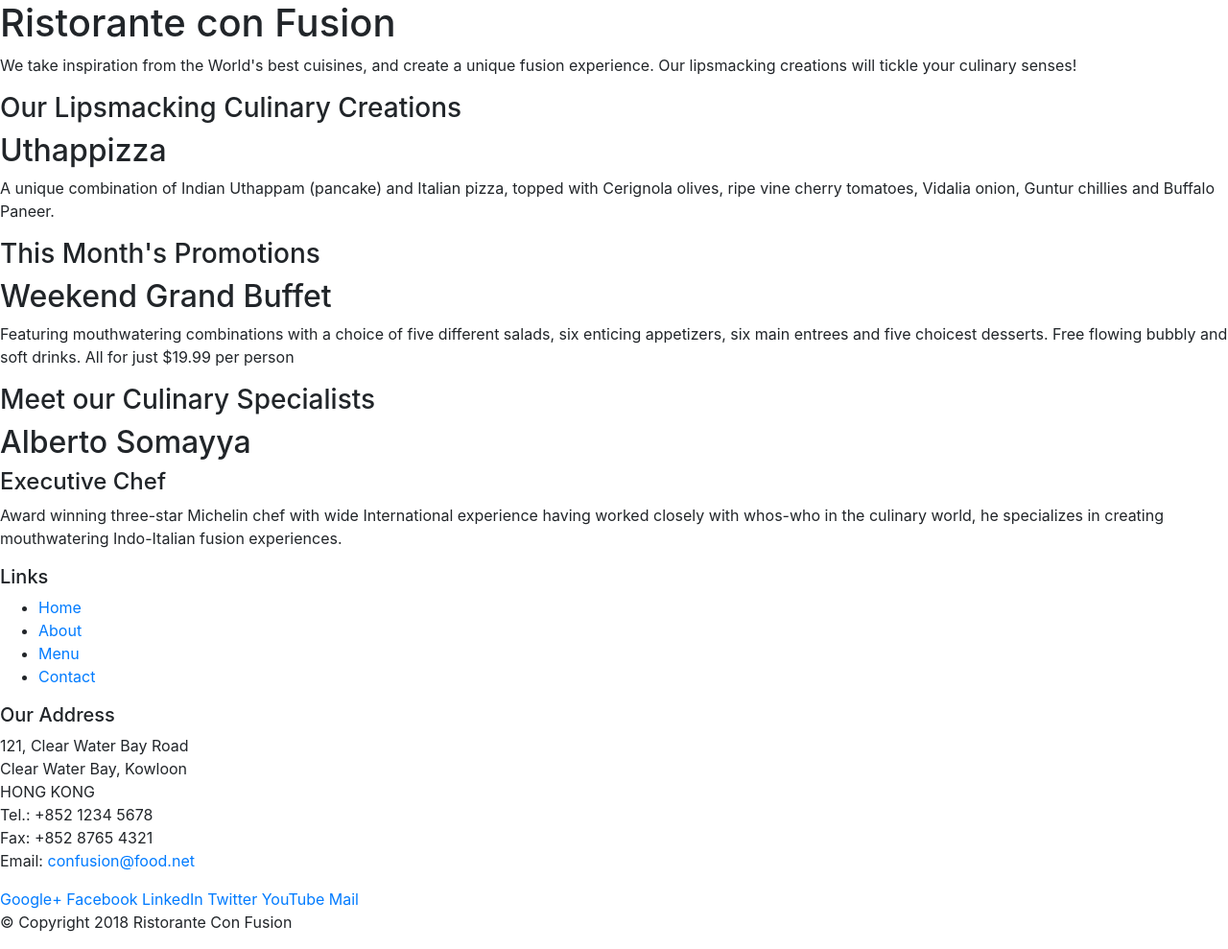
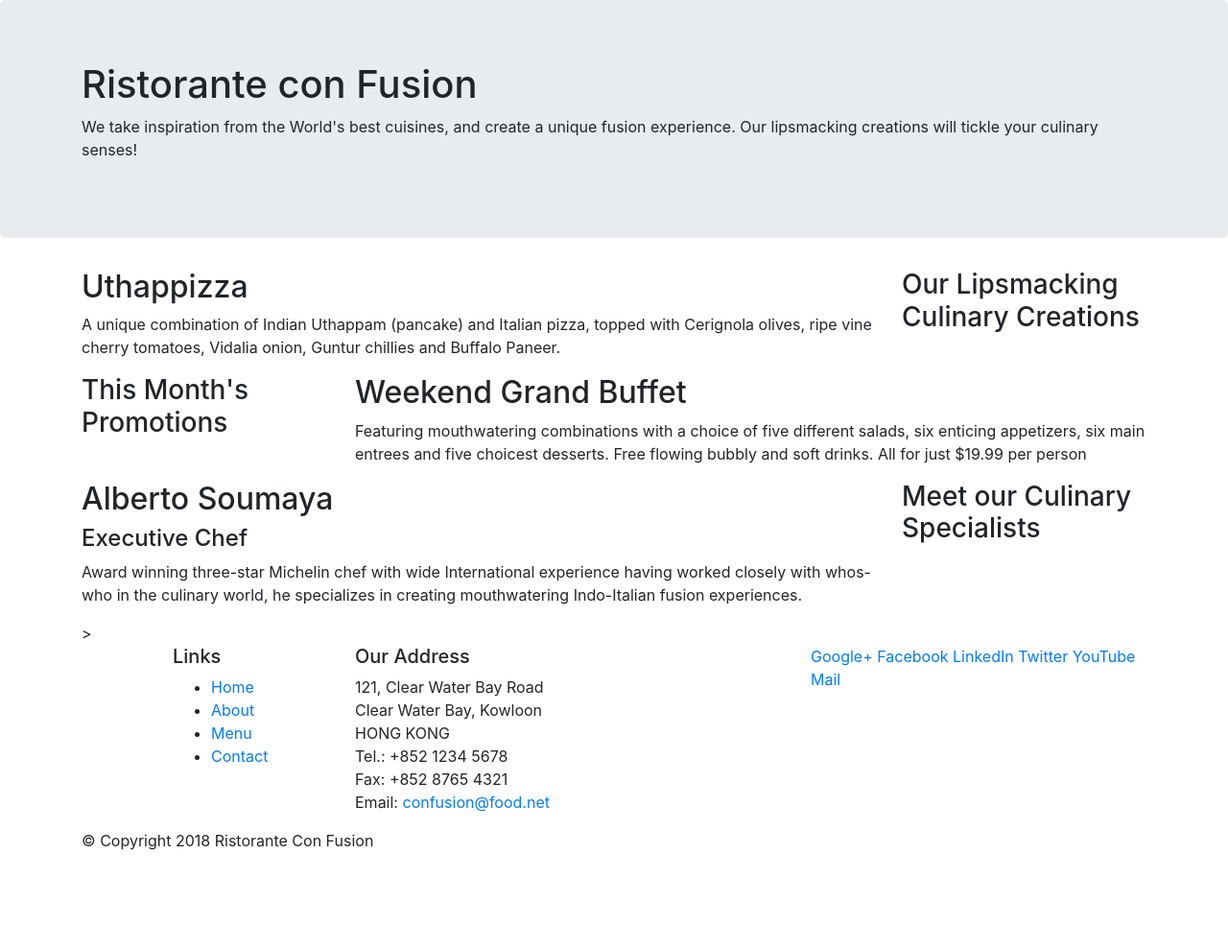
Before and after one commit to mahlahj/Initial_Setup, a website: page index.html in a window 1280 px wide. Shown: the whole page at 96% size. After the commit the page ends 904 px from the top, so only its background shows below. Drawn offline with nearby package versions, Linux system fonts and the light colour scheme.

Commit message:
Bootstrap Grid Part One

```diff
--- a/index.html
+++ b/index.html
@@ -2,60 +2,77 @@
 <html lang="en">
 
 <head>
-    <!--This was added as per request from the tutor. Also Must be done to use BS4-->
-    <!-- Required meta tags always come first -->
+    <!--2.- This was added as per request from the tutor. Also Must be done to use BootStrap4-->
+    <!--2.- Required meta tags always come first -->
     <meta charset="utf-8">
     <meta name="viewport" content="width=device-width, initial-scale=1, shrink-to-fit=no">
+    <!--3.- The above metatag makes our site responsive.-->
     <meta http-equiv="x-ua-compatible" content="ie=edge">
 
-    <!-- Bootstrap CSS -->
+    <!--2.- Bootstrap CSS -->
     <link rel="stylesheet" href="node_modules/bootstrap/dist/css/bootstrap.min.css">
     <title>Ristorante Con Fusion</title>
 </head>
 
 <body>
-
-    <header>
-        <div>
-            <div>
-                <div>
+<!--3.- We create a "Jumbotron" class onto the header.-->
+<!--3.- That will set apart the content of the header apart from the rest of the page.-->
+    <header class="jumbotron">
+<!--3.- Apply a container to this div to constrain it.-->
+        <div class="container">
+<!--3.- Apply a row to this div to constrain it.-->
+            <div class="row">
+<!--3.- Apply a column to certain values.-->
+                <div class="col-12 col-sm-16">
                     <h1>Ristorante con Fusion</h1>
                     <p>We take inspiration from the World's best cuisines, and create a unique fusion experience. Our lipsmacking creations will tickle your culinary senses!</p>
                 </div>
-                <div>
+<!--3.- Apply a column to certain values.-->
+                <div class="col-12 col-sm">
                 </div>
             </div>
         </div>
     </header>
-
-    <div>
-        <div>
-            <div>
+<!--3.- Using a container class.-->
+<!--3.- Modify the next div to add class and, then, divide each different div into rows.-->
+    <div class="container">
+        <div class="row">
+<!--3.- Apply a column to certain values.-->
+<!--3A.- Using Order with Column Layout Classes <order-sm-last/first>.-->
+<!--3A.- Those "invert" the viewing order of the headers and its paragraphs.-->
+            <div class="col-12 col-sm-4 order-sm-last col-md-3">
                 <h3>Our Lipsmacking Culinary Creations</h3>
             </div>
-            <div>
+<!--3.- Apply a column to occupy the remaining columns not used above-->
+            <div class="col col-sm order-sm-first col-md">
                 <h2>Uthappizza</h2>
                 <p>A unique combination of Indian Uthappam (pancake) and Italian pizza, topped with Cerignola olives, ripe vine cherry tomatoes, Vidalia onion, Guntur chillies and Buffalo Paneer.</p>
             </div>
         </div>
 
-
-        <div>
-            <div>
+<!--3.- Same as above numbered commentary on rows.-->
+        <div class="row">
+<!--3.- Apply a column to certain values.-->
+            <div class="col-12 col-sm-4 col-md-3">
                 <h3>This Month's Promotions</h3>
             </div>
-            <div>
+<!--3.- Apply a column to occupy the remaining columns not used above-->
+            <div class="col col-sm col-md">
                 <h2>Weekend Grand Buffet</h2>
                 <p>Featuring mouthwatering combinations with a choice of five different salads, six enticing appetizers, six main entrees and five choicest desserts. Free flowing bubbly and soft drinks. All for just $19.99 per person </p>
             </div>
         </div>
-
-        <div>
-            <div>
+<!--3.- Same as above numbered commentary on rows.-->
+        <div class="row">
+<!--3.- Apply a column to certain values.-->
+<!--3A.- Using Order with Column Layout Classes <order-sm-last/first>.-->
+<!--3A.- Those "invert" the viewing order of the headers and its paragraphs.-->
+            <div class="col-12 col-sm-4 order-sm-last col-md-3">
                 <h3>Meet our Culinary Specialists</h3>
             </div>
-            <div>
-                <h2>Alberto Somayya</h2>
+<!--3.- Apply a column to occupy the remaining columns not used above.-->
+            <div class="col col-sm order-sm-first col-md">
+                <h2>Alberto Soumaya</h2>
                 <h4>Executive Chef</h4>
                 <p>Award winning three-star Michelin chef with wide International experience having worked closely with whos-who in the culinary world, he specializes in creating mouthwatering Indo-Italian fusion experiences. </p>
             </div>
@@ -63,9 +80,14 @@
     </div>
 
     <footer>
-        <div>
-            <div>
-                <div>
+<!--3.- Exact same as above commentary on containers.--->
+        <div class="container">
+<!--3.- Exact same as above commentary on rows.-->>
+            <div class="row">
+<!--3.- For small will use 4 and small to extralarge 2 columns.-->
+<!--3B.-Using Offset with Column Layout Classes <offset-1> (1 value to move).-->
+<!--3B.- That "moves" the viewing order by 1 column of the unordered list/list items.-->
+                <div class="col-4 offset-1 col-sm-2">
                     <h5>Links</h5>
                     <ul>
                         <li><a href="#">Home</a></li>
@@ -74,7 +96,8 @@
                         <li><a href="#">Contact</a></li>
                     </ul>
                 </div>
-                <div>
+<!--3.- Uses 7 columns, leaving 1 free the first one. Uses 7 columns, leaving 5 columns free for the second.-->
+                <div class="col-7 col-sm-5">
                     <h5>Our Address</h5>
                     <address>
 		              121, Clear Water Bay Road<br>
@@ -85,7 +108,8 @@
 		              Email: <a href="mailto:confusion@food.net">confusion@food.net</a>
 		           </address>
                 </div>
-                <div>
+<!--3.- This will use 12 columns first and 4 second.-->
+                <div class="col-12 col-sm-4">
                     <div>
                         <a href="http://google.com/+">Google+</a>
                         <a href="http://www.facebook.com/profile.php?id=">Facebook</a>
@@ -96,8 +120,10 @@
                     </div>
                 </div>
            </div>
-           <div>
-                <div>
+<!--3.- Exact same as above numbered comentary on rows.-->
+           <div class="row">
+<!--3.- This will automatically assign columns required for the content.-->
+                <div class="col-auto">
                     <p>© Copyright 2018 Ristorante Con Fusion</p>
                 </div>
            </div>
```
